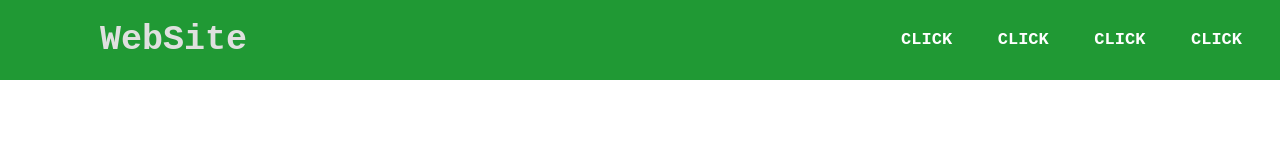
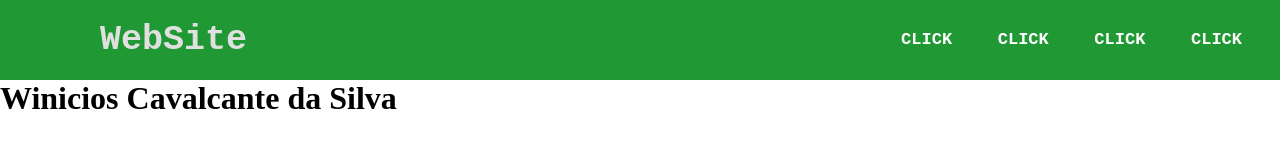
Before and after one commit to winicabe/ResponsiveNavigation, a plain HTML site: page index.html in a window 1280 px wide. Drawn offline with Linux system fonts and the light colour scheme.

Commit message:
Update index.html

```diff
--- a/index.html
+++ b/index.html
@@ -29,6 +29,9 @@
           </ul>
         </nav>
       </header>
+      <main>
+        <h1>Winicios Cavalcante da Silva</h1>
+      </main>
     </div>
   </body>
 </html>
```
